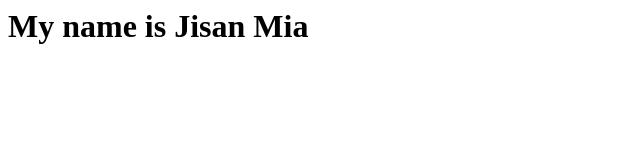
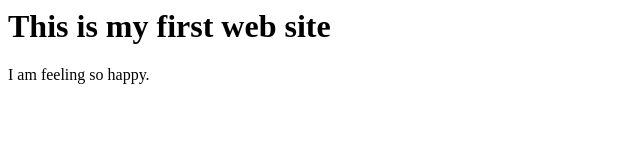
Before and after one commit to Jisan-mia/my-website, a plain HTML site: page index.html in a window 1280 px wide. Shown: the whole page, without its empty margins (0-640 px from the left). Drawn offline with Linux system fonts and the light colour scheme.

Commit message:
adding my file

```diff
--- a/index.html
+++ b/index.html
@@ -1 +1,2 @@
-<h1> My name is Jisan Mia</h1>
+<h1>This is my first web site</h1>
+<p> I am feeling so happy.</p>
```
